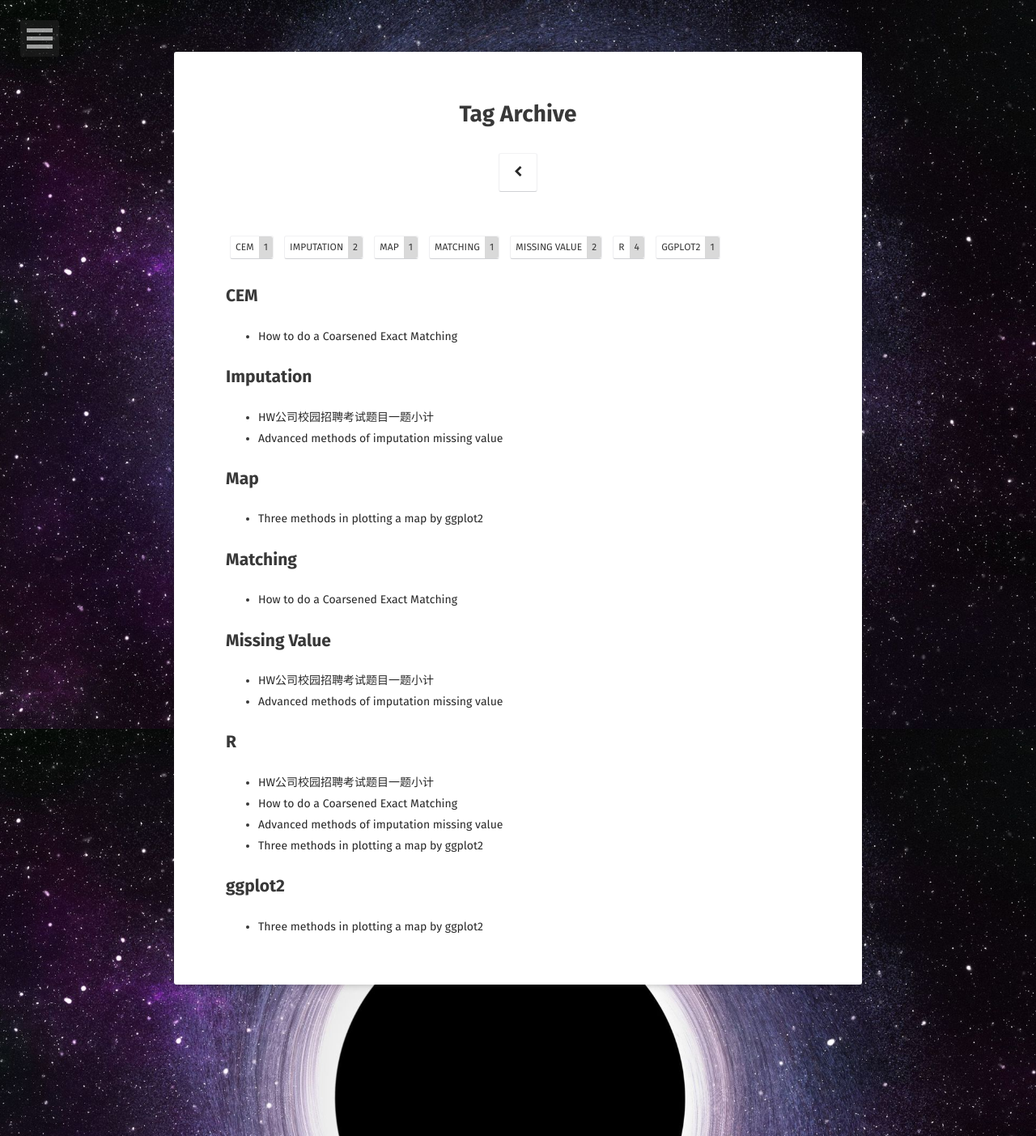
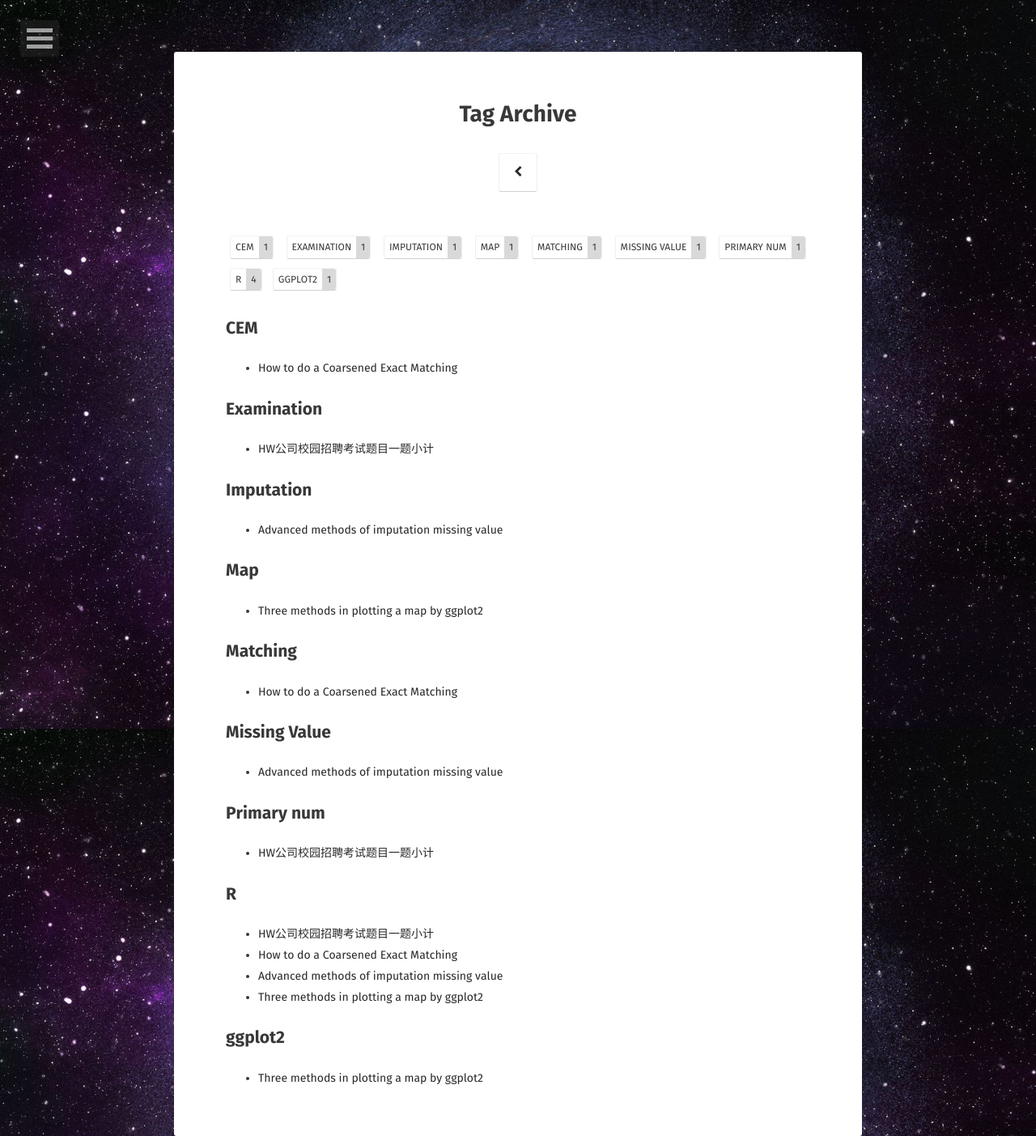
Before and after one commit to shumchi/shumchi.github.io, a Jekyll site: the page built from tags/index.html, in a window 1280 px wide. Shown: the whole page at 81% size. Built offline with Jekyll 4.4.1, drawn with Linux system fonts in a browser that asks for light colours; some web fonts are replaced.

Commit message:
Update 2019-10-12-HW-Testing.md

```diff
--- a/_posts/2019-10-12-HW-Testing.md
+++ b/_posts/2019-10-12-HW-Testing.md
@@ -4,7 +4,7 @@ title:  " HW公司校园招聘考试题目一题小计"
 date:   2019-10-12 16:30:00
 excerpt: ""
 author: Chi Shen
-tags: [R, Missing Value, Imputation]
+tags: [R, Primary num, Examination]
 feature: https://en.wikipedia.org/wiki/Pacific_Ocean#/media/File:Iss007e10807.jpg
 comments: true
 
```
